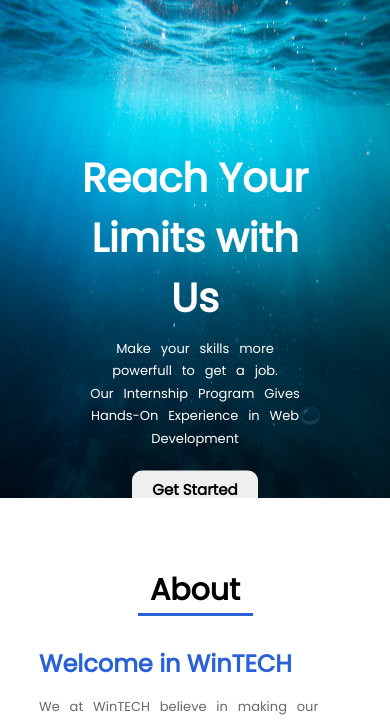
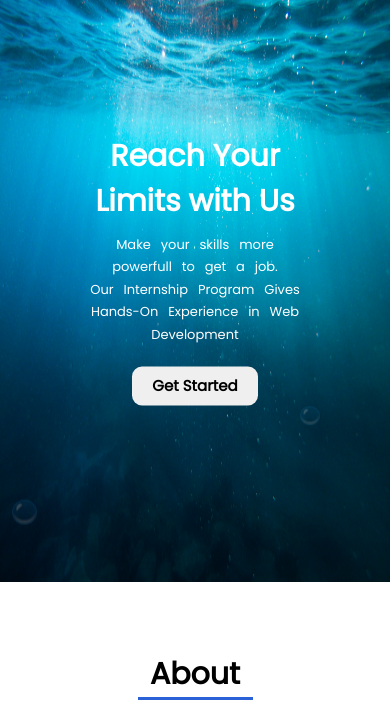
Before and after one commit to WinTECHSolutions/index, a plain HTML site: page index.html in a window 390 px wide. Shown: the part 93-815 px from the top of the page. Drawn offline with Linux system fonts and the light colour scheme.

Commit message:
Update index.css

```diff
--- a/index.css
+++ b/index.css
@@ -11,7 +11,7 @@
 #header {
   background-image: url(img/bg.jpg);
   width: 100%;
-  height:90vh;
+  height:80vh;
   background-repeat: no-repeat;
   background-size: 100% 100%;
 }
@@ -29,7 +29,7 @@
   width: 60px;
   position: absolute;
   top: 6px;
-  /* left: 120px; */
+  left: 8px;
   color: white;
 }
 .logo span {
@@ -69,7 +69,7 @@
   width: 60%;
   text-align: center;
   position: absolute;
-  top: 50%;
+  top: 43%;
   left: 50%;
   transform: translate(-50%, -50%);
   /* padding-bottom: 150px; */
@@ -155,7 +155,7 @@
 }
 @media (max-width: 600px) {
   #header{
-    height: 70vh;
+    height: 80vh;
   }
   .nav {
     padding-top: 0px;
@@ -565,3 +565,9 @@
   }
 }
 /* ================================================= */
+
+@media(max-width:600px){
+  .container h2{
+    font-size:30px;
+  }
+}
```
